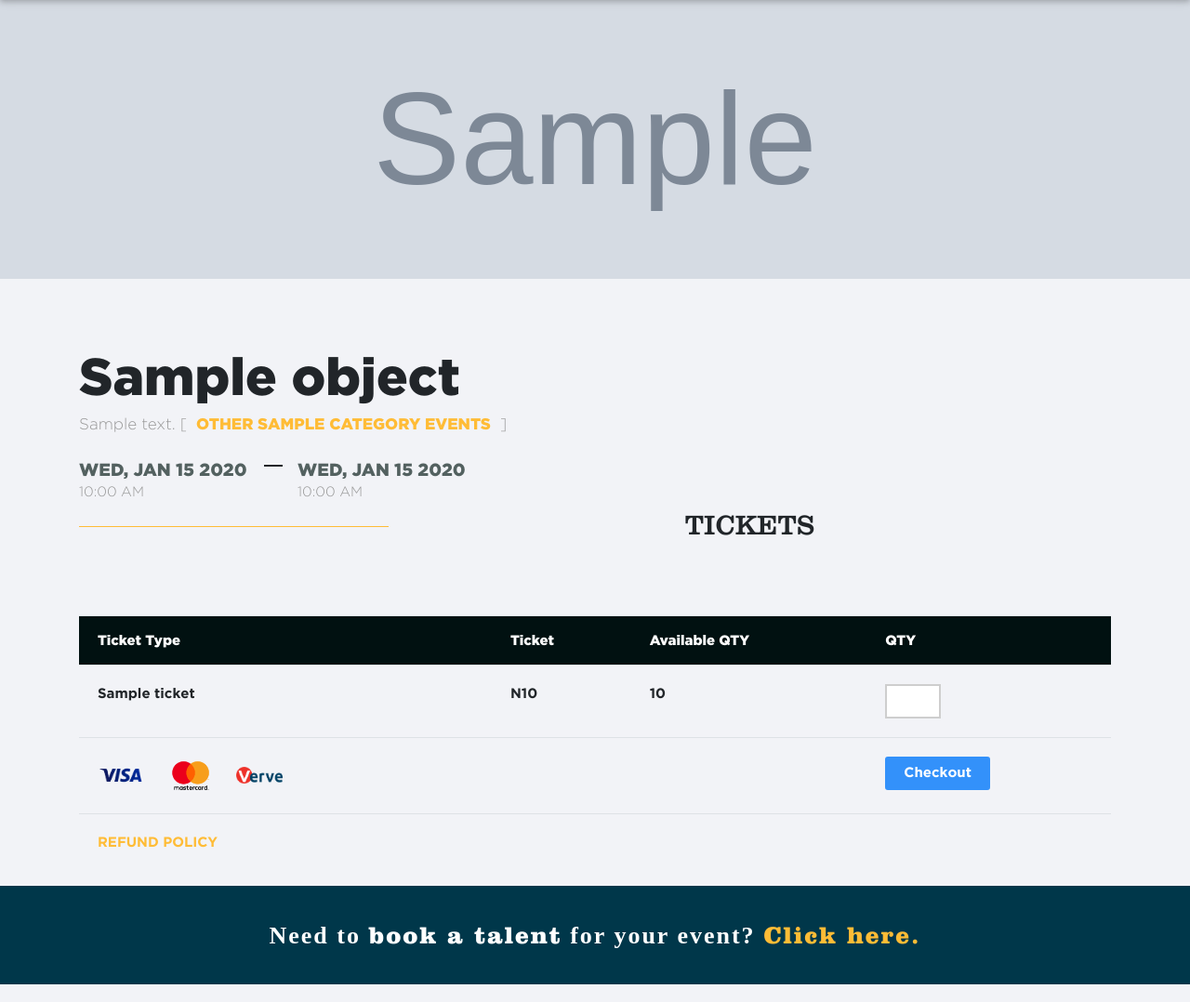
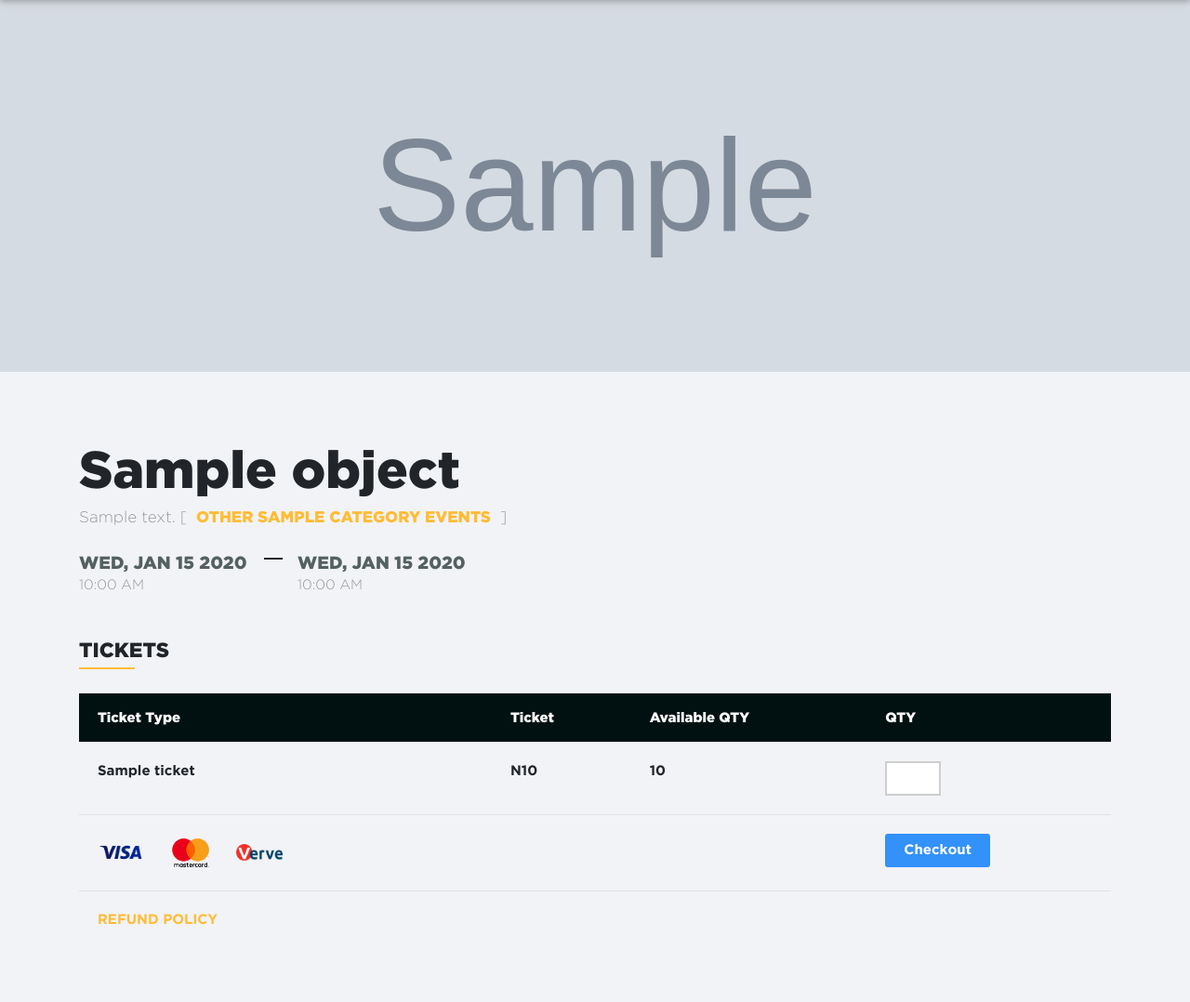
Before and after one commit to odbalogun/ticketr, a Django app: template templates/events/detail.html in a window 1280 px wide. Shown: the part 75-1153 px from the top of the page at 93% size. Run offline with Django 3.2, Linux system fonts and the light colour scheme; the template is opened without the code that fills it: most values are stand-ins (such as "Sample title", 1, 10 or a date in 2020); grey boxes marked "Sample" are stand-in pictures; some libraries are stand-ins or nearby versions; some web fonts are replaced.

Commit message:
css changes

```diff
--- a/static/assets/css/main.css
+++ b/static/assets/css/main.css
@@ -159,7 +159,7 @@
 .banner {
   position: relative;
   width: 100%;
-  height: 300px;
+  height: 400px;
   background-position: 100%;
   background-repeat: no-repeat;
   background-size: cover;
@@ -776,6 +776,7 @@
   display: flex;
   margin-bottom: 40px;
   font-family: "ticketr";
+  position: relative;
 }
 .event-content .title .line {
   width: 30%;
@@ -796,6 +797,27 @@
   font-style: italic;
   font-weight: 100;
   padding: 0 5px;
+}
+.event-content .title.normal {
+  margin-bottom: 0;
+}
+.event-content .title.normal .text {
+  display: block;
+  width: 100%;
+  text-align: left;
+  padding: 20px 0 0 0;
+  margin: 20px 0 30px 0;
+  font-family: "gotham", sans-serif;
+  font-size: 22px;
+  position: relative;
+}
+.event-content .title.normal .text:after {
+  content: "";
+  position: absolute;
+  bottom: -5px;
+  border: 1px solid #ffbc36;
+  width: 60px;
+  left: 0;
 }
 .event-content .create-event-button-wrap {
   text-align: center;
@@ -865,7 +887,8 @@
   text-align: right;
   text-decoration: none;
 }
-.table table tr td input {
+.table table tr td input,
+.table table tr td select {
   width: 60px;
   background: #fff;
   border: 2px solid #9999997a;
--- a/static/assets/css/main.less
+++ b/static/assets/css/main.less
@@ -171,7 +171,7 @@
 .banner {
   position: relative;
   width: 100%;
-  height: 300px;
+  height: 400px;
   background-position: 100%;
   background-repeat: no-repeat;
   background-size: cover;
@@ -821,6 +821,7 @@
     display: flex;
     margin-bottom: 40px;
     font-family: "ticketr";
+    position: relative;
     .line {
       width: 30%;
       border-top: 1px solid #ffbc36;
@@ -839,6 +840,27 @@
         font-style: italic;
         font-weight: 100;
         padding: 0 5px;
+      }
+    }
+    &.normal{
+      margin-bottom: 0;
+      .text{
+        display: block;
+        width: 100%;
+        text-align: left;
+        padding: 20px 0 0 0;
+        margin: 20px 0 30px 0;
+        font-family: "gotham", sans-serif;
+        font-size: 22px;
+        position: relative;
+        &:after{
+          content: "";
+          position: absolute;
+          bottom: -5px;
+          border: 1px solid #ffbc36;
+          width: 60px;
+          left: 0;
+        }
       }
     }
   }
@@ -912,7 +934,7 @@
           text-align: right;
           text-decoration: none;
         }
-        input {
+        input, select {
           width: 60px;
           background: #fff;
           border: 2px solid #9999997a;
--- a/templates/events/detail.html
+++ b/templates/events/detail.html
@@ -25,12 +25,10 @@
                 <span>{{ object.end_time | time:"h:i A" | upper }}</span>
             </div>
         </div>
-        <div class="title">
-            <div class="line"></div>
+        <div class="title normal">
             <div class="text">TICKETS</div>
         </div>
     </div>
-</section>
 
     <section class="table">
         <div class="container">
@@ -71,4 +69,7 @@
             </table>
         </div>
     </section>
+</section>
+
+
 {% endblock %}
```
Lines whose indentation alone changed are shown as unchanged.
